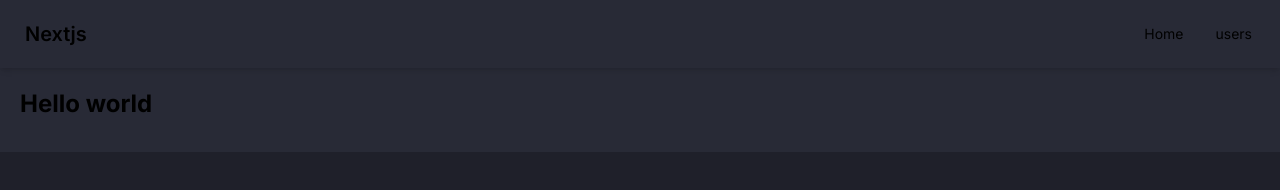
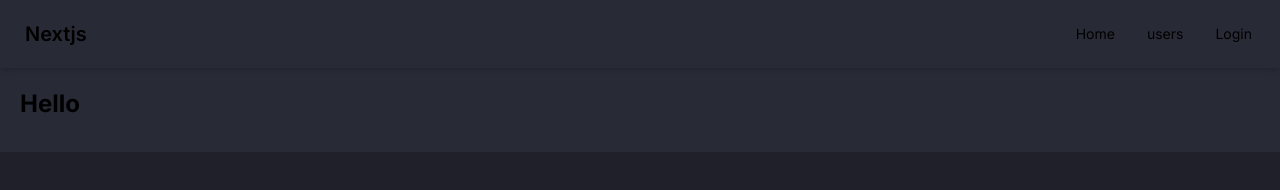
Before and after one commit to depermana12/nextfull, a Next.js app: page / in a window 1280 px wide. Shown: the top 190 px of the page. Built offline with nearby package versions, Linux system fonts and the light colour scheme; no server answers.

Commit message:
setup nextauth with google provider

```diff
--- a/app/NavBar.tsx
+++ b/app/NavBar.tsx
@@ -1,6 +1,11 @@
+"use client";
+
 import Link from "next/link";
+import { useSession } from "next-auth/react";
 
 const NavBar = () => {
+  const { status, data: session } = useSession();
+
   return (
     <div className="navbar bg-base-100 shadow-md">
       <div className="flex-1">
@@ -14,6 +19,16 @@ const NavBar = () => {
           <li>
             <Link href="/users">users</Link>
           </li>
+          {status === "authenticated" && (
+            <li>
+              <p>{session.user!.name}</p>
+            </li>
+          )}
+          {status === "unauthenticated" && (
+            <li>
+              <Link href="/api/auth/signin">Login</Link>
+            </li>
+          )}
         </ul>
       </div>
     </div>
--- /dev/null
+++ b/app/api/auth/[...nextauth]/route.ts
@@ -0,0 +1,2 @@
+import { handlers } from "@/auth";
+export const { GET, POST } = handlers;
--- /dev/null
+++ b/app/auth/Provider.tsx
@@ -0,0 +1,9 @@
+"use client";
+
+import { SessionProvider } from "next-auth/react";
+import { ReactNode } from "react";
+
+const AuthProvider = ({ children }: { children: ReactNode }) => {
+  return <SessionProvider>{children}</SessionProvider>;
+};
+export default AuthProvider;
--- a/app/layout.tsx
+++ b/app/layout.tsx
@@ -2,6 +2,8 @@ import type { Metadata } from "next";
 import { ReactNode } from "react";
 import { Inter } from "next/font/google";
 import "./globals.css";
+import AuthProvider from "./auth/Provider";
+
 import NavBar from "./NavBar";
 import Footer from "./Footer";
 
@@ -20,9 +22,11 @@ export default function RootLayout({
   return (
     <html lang="en" data-theme="dracula">
       <body className={inter.className}>
-        <NavBar />
-        <main className="p-5">{children}</main>
-        <Footer />
+        <AuthProvider>
+          <NavBar />
+          <main className="p-5">{children}</main>
+          <Footer />
+        </AuthProvider>
       </body>
     </html>
   );
--- a/app/page.tsx
+++ b/app/page.tsx
@@ -1,3 +1,7 @@
-export default function Home() {
-  return <h1>Hello world</h1>;
+import { auth } from "@/auth";
+
+export default async function Home() {
+  const session = await auth();
+
+  return <h1>Hello {session && <span>{session.user!.name}</span>}</h1>;
 }
--- /dev/null
+++ b/auth.ts
@@ -0,0 +1,16 @@
+import NextAuth from "next-auth";
+import Google from "next-auth/providers/google";
+
+export const { handlers, signIn, signOut, auth } = NextAuth({
+  providers: [
+    Google({
+      authorization: {
+        params: {
+          prompt: "consent",
+          access_type: "offline",
+          response_type: "code",
+        },
+      },
+    }),
+  ],
+});
--- /dev/null
+++ b/middleware.ts
@@ -0,0 +1 @@
+export { auth as middleware } from "@/auth";
--- a/package.json
+++ b/package.json
@@ -12,6 +12,7 @@
   "dependencies": {
     "@prisma/client": "^5.16.1",
     "next": "14.2.4",
+    "next-auth": "^5.0.0-beta.19",
     "next-cloudinary": "^6.6.2",
     "prisma": "^5.16.1",
     "react": "^18",
--- a/tsconfig.json
+++ b/tsconfig.json
@@ -23,6 +23,7 @@
   },
   "include": [
     "next-env.d.ts",
+    "types/**/*.ts",
     "**/*.ts",
     "**/*.tsx",
     ".next/types/**/*.ts",
```
Also changed, not shown: 1 other file (tests, documents, lock files or other folders).
